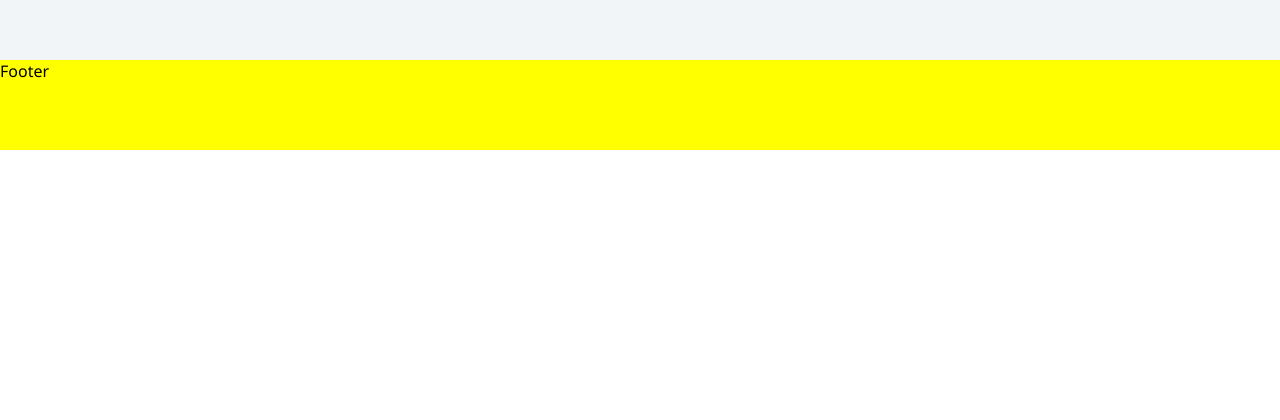
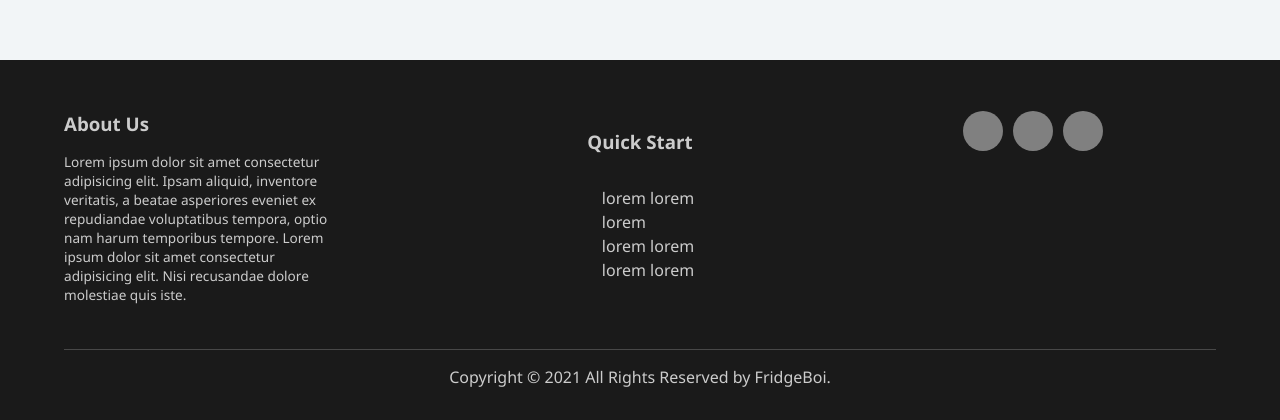
Before and after one commit to fwill22/fridge-savant-client, a React (Create React App) app: page / in a window 1280 px wide. Shown: the part 1975-2395 px from the top of the page. Before the commit the page ends 2125 px from the top, so only its background shows below. Built offline with nearby package versions, Linux system fonts and the light colour scheme.

Commit message:
Updating css footer and advertising

```diff
--- a/src/App.css
+++ b/src/App.css
@@ -65,12 +65,10 @@
 
 .Adverts {
   grid-area: Adverts;
-  /* background-color: orange; */
 }
 
 .Footer {
   grid-area: Footer;
-  background-color: yellow;
 }
 
 /* Add Ingredients */
--- a/src/components/Advertisements/index.css
+++ b/src/components/Advertisements/index.css
@@ -1,3 +1,63 @@
 .advert-container {
   margin-top: 24%;
+  padding-right: 30px;
+  animation: fadeIn 2s;
+  -webkit-animation: fadeIn 2s;
+  -moz-animation: fadeIn 2s;
+  -o-animation: fadeIn 2s;
+  -ms-animation: fadeIn 2s;
 }
+
+@keyframes fadeIn {
+  0% {
+    opacity: 0;
+  }
+  100% {
+    opacity: 1;
+  }
+}
+
+@-moz-keyframes fadeIn {
+  0% {
+    opacity: 0;
+  }
+  100% {
+    opacity: 1;
+  }
+}
+
+@-webkit-keyframes fadeIn {
+  0% {
+    opacity: 0;
+  }
+  100% {
+    opacity: 1;
+  }
+}
+
+@-o-keyframes fadeIn {
+  0% {
+    opacity: 0;
+  }
+  100% {
+    opacity: 1;
+  }
+}
+
+@-ms-keyframes fadeIn {
+  0% {
+    opacity: 0;
+  }
+  100% {
+    opacity: 1;
+  }
+}
+
+.advert-container img {
+  margin-bottom: 40px;
+  box-shadow: 0 10px 10px 0 rgba(0, 0, 0, 0.4);
+}
+
+.advert-container img:hover {
+  cursor: pointer;
+}
--- a/src/components/Advertisements/index.js
+++ b/src/components/Advertisements/index.js
@@ -1,18 +1,27 @@
-import React, { useEffect } from "react";
-import "./index.css";
+import React, { useEffect } from 'react';
+import './index.css';
 
 const Advertisements = () => {
-
-
   return (
-    <div className="advert-container">
-      <img src='https://penji.co/wp-content/uploads/2019/03/wagamama-Food-Ad-Designs.jpg' style= {{maxWidth:'100%'}}></img>
-      <img src='https://penji.co/wp-content/uploads/2019/03/demorfi-Food-Ad-Designs.jpg' style= {{maxWidth:'100%'}}></img>
-      <img src='https://penji.co/wp-content/uploads/2019/03/CurtisTea-Food-Ad-Designs.jpg' style= {{maxWidth:'100%'}}></img>
-      <br></br>
-      <h2>
-        Want to advertise here? Contact us to find out more
-      </h2>
+    <div className='advert-container'>
+      <a href='https://www.wagamama.com' target='_blank'>
+        <img
+          src='https://penji.co/wp-content/uploads/2019/03/wagamama-Food-Ad-Designs.jpg'
+          style={{ maxWidth: '100%' }}
+        ></img>
+      </a>
+      <a href='https://www.instagram.com/demorfi/?hl=en' target='_blank'>
+        <img
+          src='https://penji.co/wp-content/uploads/2019/03/demorfi-Food-Ad-Designs.jpg'
+          style={{ maxWidth: '100%' }}
+        ></img>
+      </a>
+      <a href='https://curtistea.com/' target='_blank'>
+        <img
+          src='https://penji.co/wp-content/uploads/2019/03/CurtisTea-Food-Ad-Designs.jpg'
+          style={{ maxWidth: '100%' }}
+        ></img>
+      </a>
     </div>
   );
 };
--- /dev/null
+++ b/src/components/Footer/index.css
@@ -0,0 +1,51 @@
+ul {
+  list-style: none;
+}
+footer {
+  padding: 2rem 4rem;
+  background: #1a1a1a;
+  color: #ccc;
+}
+.footer {
+  display: grid;
+  grid-template-columns: 1fr 2fr 1fr;
+  justify-content: center;
+  gap: 2rem;
+}
+h3 {
+  font-weight: bold;
+  margin-bottom: 1rem;
+}
+.footer_about p {
+  font-size: 0.85rem;
+}
+
+.footer_main {
+  display: flex;
+  flex-direction: column;
+  align-items: center;
+  justify-content: center;
+}
+.footer_main ul {
+  padding-left: 1rem;
+  line-height: 1.5;
+}
+
+.footer_right .footer_links {
+  padding: 1.2rem;
+  display: flex;
+  gap: 10px;
+}
+.footer_right .footer_links i {
+  width: 40px;
+  height: 40px;
+  background: gray;
+  border-radius: 50%;
+}
+
+.copyright {
+  margin-top: 2rem;
+  text-align: center;
+  padding: 1rem 0 0 0;
+  border-top: 1px solid rgba(255, 255, 255, 0.2);
+}
--- /dev/null
+++ b/src/components/Footer/index.js
@@ -0,0 +1,44 @@
+import React from 'react';
+import './index.css';
+import { FontAwesomeIcon } from '@fortawesome/react-fontawesome';
+import { faFacebookF } from '@fortawesome/free-regular-svg-icons';
+
+const Footer = () => {
+  return (
+    <footer>
+      <div class='footer'>
+        <div class='footer_about'>
+          <h3>About Us</h3>
+          <p>
+            Lorem ipsum dolor sit amet consectetur adipisicing elit. Ipsam
+            aliquid, inventore veritatis, a beatae asperiores eveniet ex
+            repudiandae voluptatibus tempora, optio nam harum temporibus
+            tempore. Lorem ipsum dolor sit amet consectetur adipisicing elit.
+            Nisi recusandae dolore molestiae quis iste.
+          </p>
+        </div>
+        <div class='footer_main'>
+          <h3>Quick Start</h3>
+          <ul>
+            <li>lorem lorem</li>
+            <li>lorem</li>
+            <li>lorem lorem</li>
+            <li>lorem lorem</li>
+          </ul>
+        </div>
+        <div class='footer_right'>
+          <div class='footer_links'>
+            <i class='fas fa-twitter'></i>
+            <i class='fas fa-telegram'></i>
+            <i class='fas fa-pintrest'></i>
+          </div>
+        </div>
+      </div>
+      <div class='copyright'>
+        Copyright © 2021 All Rights Reserved by FridgeBoi.
+      </div>
+    </footer>
+  );
+};
+
+export default Footer;
--- a/src/components/Meal/index.css
+++ b/src/components/Meal/index.css
@@ -53,6 +53,8 @@
 }
 .meal-card-body button:hover {
   border-color: #d099a0;
+  color: #d099a0;
+  cursor: pointer;
 }
 .meal-card-text {
   position: relative;
@@ -128,12 +130,7 @@ a:hover {
   top: 74%;
   right: 5%;
   border-style: none;
-  cursor: pointer
-}
-
-.bookmark-meal:hover {
-  transform: scale(1.3);
-  transition: 0.5s;
+  cursor: pointer;
 }
 
 .emailShareButton {
@@ -143,7 +140,7 @@ a:hover {
 }
 
 .emailShareButton:hover {
-  transform: scale(1.3);
+  transform: scale(1.2);
   transition: 0.5s;
 }
 
@@ -154,7 +151,7 @@ a:hover {
 }
 
 .facebookShareButton:hover {
-  transform: scale(1.3);
+  transform: scale(1.2);
   transition: 0.5s;
 }
 
@@ -165,7 +162,7 @@ a:hover {
 }
 
 .whatsappShareButton:hover {
-  transform: scale(1.3);
+  transform: scale(1.2);
   transition: 0.5s;
 }
 
@@ -182,8 +179,9 @@ a:hover {
 }
 
 .bookmark-icon:hover {
-  transform: scale(1.3);
+  transform: scale(1.2);
   transition: 0.5s;
+  cursor: pointer;
 }
 
 .meal-card-ingredients {
--- a/src/components/WelcomeText/index.css
+++ b/src/components/WelcomeText/index.css
@@ -1,6 +1,6 @@
 .welcome-container {
   text-align: center;
-  font-size: 60px;
+  font-size: 65px;
   color: #d099a0;
   animation: fadein 2s;
   -moz-animation: fadein 2s; /* Firefox */
--- a/src/pages/home/index.js
+++ b/src/pages/home/index.js
@@ -1,15 +1,14 @@
-import React, { useState, useEffect, useContext } from "react";
-import Advertisements from '../../components/Advertisements'
-import MealList from "../../components/MealList";
-import IngredientList from "../../components/IngredientList";
-import Header from "../../components/Header";
-import Slider from "../../components/Slider";
-import WelcomeText from "../../components/WelcomeText";
-import { FontAwesomeIcon } from "@fortawesome/react-fontawesome";
-import { faCarrot } from "@fortawesome/free-solid-svg-icons";
-import axios from "axios";
-import SearchBox from "../../components/SearchBox";
-import { StoreContext } from "../../providers/store";
+import React, { useState, useContext } from 'react';
+import Advertisements from '../../components/Advertisements';
+import MealList from '../../components/MealList';
+import IngredientList from '../../components/IngredientList';
+import Header from '../../components/Header';
+import Slider from '../../components/Slider';
+import WelcomeText from '../../components/WelcomeText';
+import Footer from '../../components/Footer';
+import axios from 'axios';
+import SearchBox from '../../components/SearchBox';
+import { StoreContext } from '../../providers/store';
 
 const Home = () => {
   const [{ basket }, { addIngredient, removeIngredient, clearIngredients }] =
@@ -31,18 +30,17 @@ const Home = () => {
   //   setIngredientInput("");
   // };
 
-
   const getMealInfo = (ingredients) => {
     axios
       .get(
-        `https://api.spoonacular.com/recipes/findByIngredients?apiKey=${process.env.REACT_APP_SPOONACULAR_API_KEY}&ranking=2&ingredients=${ingredients}`
+        `https://api.spoonacular.com/recipes/findByIngredients?apiKey=${process.env.REACT_APP_SPOONACULAR_API_KEY5}&ranking=2&ingredients=${ingredients}`
       )
       .then((response) => {
         setMealIds(mealIds.push(formatMealIds(response)));
         getMealData(mealIds);
       })
       .catch(() => {
-        ("Error");
+        ('Error');
       });
   };
 
@@ -50,7 +48,7 @@ const Home = () => {
     let mealIdString = mealIds.join();
     axios
       .get(
-        `https://api.spoonacular.com/recipes/informationBulk?apiKey=${process.env.REACT_APP_SPOONACULAR_API_KEY}&ids=${mealIdString}`
+        `https://api.spoonacular.com/recipes/informationBulk?apiKey=${process.env.REACT_APP_SPOONACULAR_API_KEY5}&ids=${mealIdString}`
       )
       .then((response) => {
         setMealData(response.data);
@@ -58,14 +56,13 @@ const Home = () => {
       });
   };
 
-
   const searchMeals = () => {
     const ingredientNames = basket.map((ingredient) => ingredient.name);
-    getMealInfo(ingredientNames.join(",+"));
+    getMealInfo(ingredientNames.join(',+'));
   };
 
   const formatMealIds = (response) => {
-    return response.data.map((data) => data.id).join(",");
+    return response.data.map((data) => data.id).join(',');
   };
 
   const resetMealIds = () => {
@@ -84,46 +81,48 @@ const Home = () => {
   //flash message for creating bookmarks / you have already bookmarked this + log out
 
   return (
-    <div class="Home">
-      <div class="Header">
+    <div class='Home'>
+      <div class='Header'>
         <Header />
       </div>
-      <div class="WelcomeText">
+      <div class='WelcomeText'>
         <WelcomeText />
       </div>
-      <div class="Slider">
+      <div class='Slider'>
         <Slider />
       </div>
       <SearchBox addIngredient={addIngredient} />
 
-      <div class="Ingredients">
+      <div class='Ingredients'>
         <IngredientList basket={basket} deleteIngredient={removeIngredient} />
       </div>
-      <div class="IngredientsOptions">
+      <div class='IngredientsOptions'>
         {basket.length > 0 && (
           <>
             <button
               onClick={() => {
                 searchMeals();
               }}
-              className="search-recipe-button"
+              className='search-recipe-button'
             >
               find recipes
             </button>
 
             <button
-              id="reset-basket-button"
+              id='reset-basket-button'
               onClick={clearAll}
-              className="reset-basket-button"
+              className='reset-basket-button'
             >
               clear ingredients
             </button>
           </>
         )}
       </div>
-      <div class="Recipes">{mealData && <MealList mealData={mealData} />}</div>
-      <div class="Adverts">{mealData && <Advertisements /> }</div>
-      <div class="Footer">Footer</div>
+      <div class='Recipes'>{mealData && <MealList mealData={mealData} />}</div>
+      <div class='Adverts'>{mealData && <Advertisements />}</div>
+      <div class='Footer'>
+        <Footer />
+      </div>
     </div>
   );
 };
```
Also changed, not shown: src/components/Ingredient/index.js (+12 -12 lines), src/components/Meal/index.js (+45 -16 lines).
